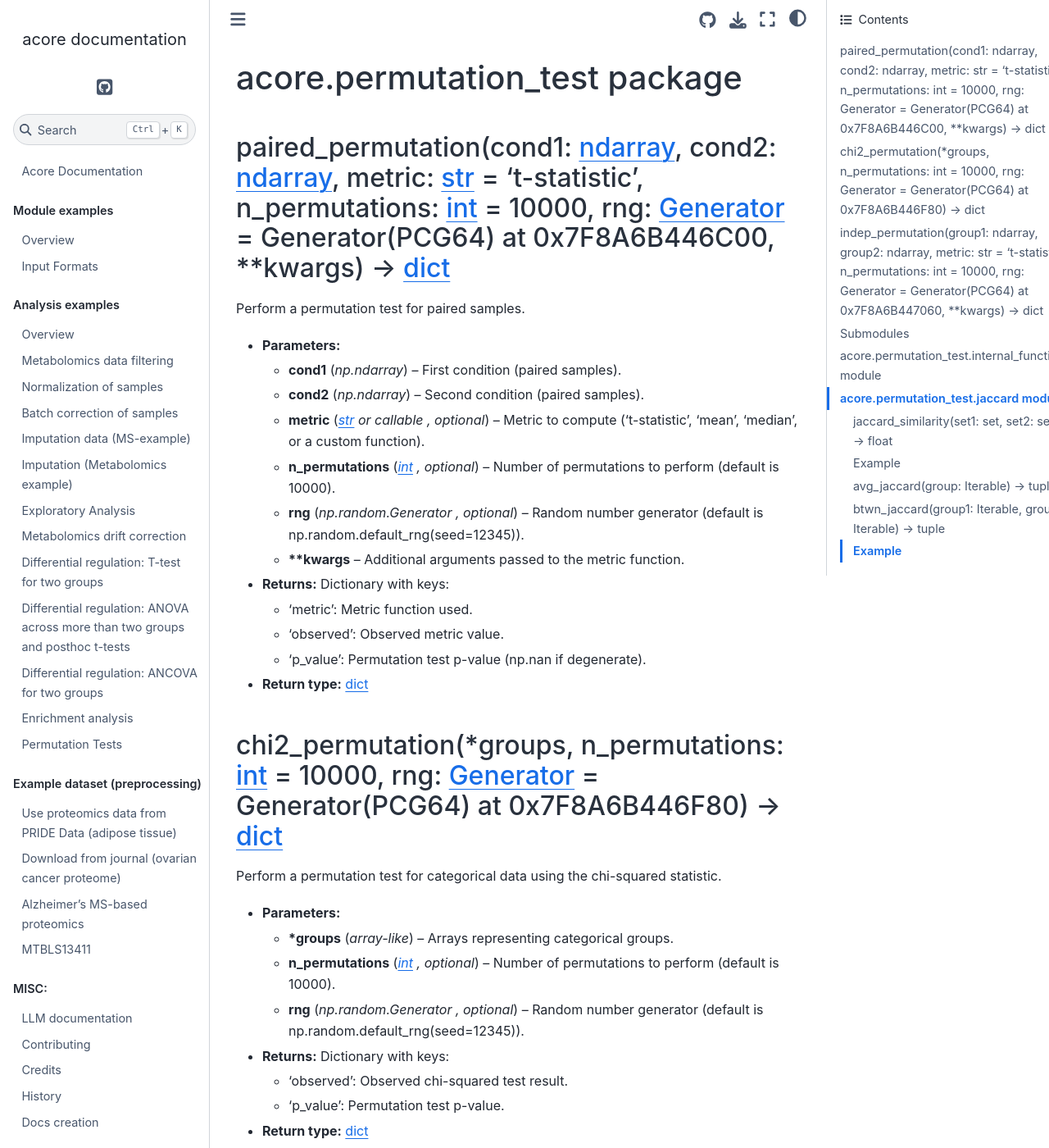
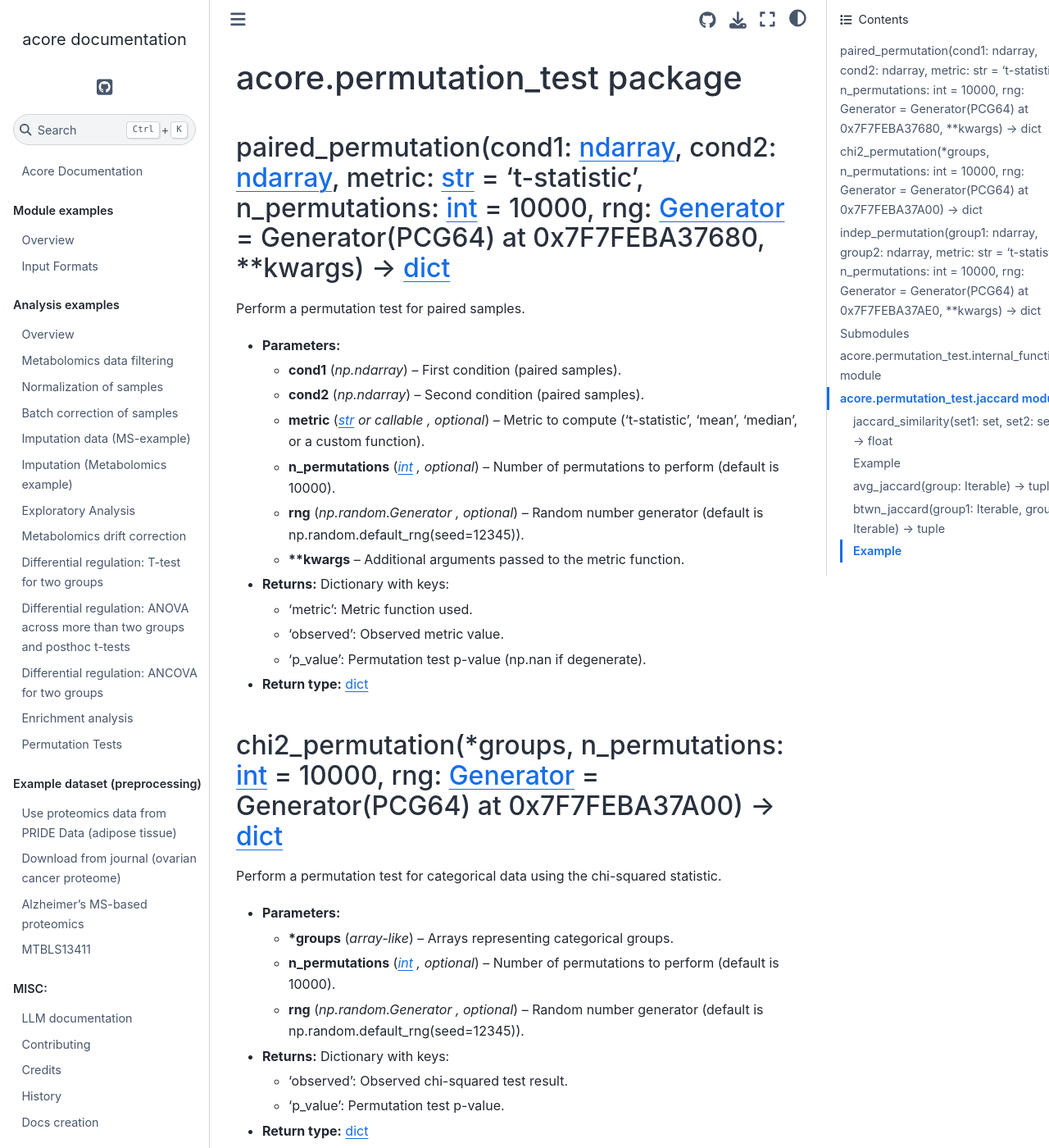
Before and after one commit to Multiomics-Analytics-Group/acore, a Sphinx documentation site: the page built from docs/markdown_ref/acore.permutation_test.md, in a window 1280 px wide and 1400 px high. Shown: the whole window at 82% size. Built offline with Sphinx 7.4.7 and the Sphinx Book theme 1.1.4, drawn with Linux system fonts in a browser that asks for light colours; pages that are not in the unit, such as notebooks, are missing from menus; a script that is not in the unit is left out; some of the changed text lies outside the part shown.

Commit message:
docs: update markdown reference

```diff
--- a/docs/markdown_ref/acore.permutation_test.md
+++ b/docs/markdown_ref/acore.permutation_test.md
@@ -1,6 +1,6 @@
 # acore.permutation_test package
 
-### paired_permutation(cond1: [ndarray](https://numpy.org/doc/stable/reference/generated/numpy.ndarray.html#numpy.ndarray), cond2: [ndarray](https://numpy.org/doc/stable/reference/generated/numpy.ndarray.html#numpy.ndarray), metric: [str](https://docs.python.org/3/library/stdtypes.html#str) = 't-statistic', n_permutations: [int](https://docs.python.org/3/library/functions.html#int) = 10000, rng: [Generator](https://numpy.org/doc/stable/reference/random/generator.html#numpy.random.Generator) = Generator(PCG64) at 0x7F8A6B446C00, \*\*kwargs) → [dict](https://docs.python.org/3/library/stdtypes.html#dict)
+### paired_permutation(cond1: [ndarray](https://numpy.org/doc/stable/reference/generated/numpy.ndarray.html#numpy.ndarray), cond2: [ndarray](https://numpy.org/doc/stable/reference/generated/numpy.ndarray.html#numpy.ndarray), metric: [str](https://docs.python.org/3/library/stdtypes.html#str) = 't-statistic', n_permutations: [int](https://docs.python.org/3/library/functions.html#int) = 10000, rng: [Generator](https://numpy.org/doc/stable/reference/random/generator.html#numpy.random.Generator) = Generator(PCG64) at 0x7F7FEBA37680, \*\*kwargs) → [dict](https://docs.python.org/3/library/stdtypes.html#dict)
 
 Perform a permutation test for paired samples.
 
@@ -19,7 +19,7 @@ Perform a permutation test for paired samples.
 * **Return type:**
   [dict](https://docs.python.org/3/library/stdtypes.html#dict)
 
-### chi2_permutation(\*groups, n_permutations: [int](https://docs.python.org/3/library/functions.html#int) = 10000, rng: [Generator](https://numpy.org/doc/stable/reference/random/generator.html#numpy.random.Generator) = Generator(PCG64) at 0x7F8A6B446F80) → [dict](https://docs.python.org/3/library/stdtypes.html#dict)
+### chi2_permutation(\*groups, n_permutations: [int](https://docs.python.org/3/library/functions.html#int) = 10000, rng: [Generator](https://numpy.org/doc/stable/reference/random/generator.html#numpy.random.Generator) = Generator(PCG64) at 0x7F7FEBA37A00) → [dict](https://docs.python.org/3/library/stdtypes.html#dict)
 
 Perform a permutation test for categorical data using the chi-squared statistic.
 
@@ -34,7 +34,7 @@ Perform a permutation test for categorical data using the chi-squared statistic.
 * **Return type:**
   [dict](https://docs.python.org/3/library/stdtypes.html#dict)
 
-### indep_permutation(group1: [ndarray](https://numpy.org/doc/stable/reference/generated/numpy.ndarray.html#numpy.ndarray), group2: [ndarray](https://numpy.org/doc/stable/reference/generated/numpy.ndarray.html#numpy.ndarray), metric: [str](https://docs.python.org/3/library/stdtypes.html#str) = 't-statistic', n_permutations: [int](https://docs.python.org/3/library/functions.html#int) = 10000, rng: [Generator](https://numpy.org/doc/stable/reference/random/generator.html#numpy.random.Generator) = Generator(PCG64) at 0x7F8A6B447060, \*\*kwargs) → [dict](https://docs.python.org/3/library/stdtypes.html#dict)
+### indep_permutation(group1: [ndarray](https://numpy.org/doc/stable/reference/generated/numpy.ndarray.html#numpy.ndarray), group2: [ndarray](https://numpy.org/doc/stable/reference/generated/numpy.ndarray.html#numpy.ndarray), metric: [str](https://docs.python.org/3/library/stdtypes.html#str) = 't-statistic', n_permutations: [int](https://docs.python.org/3/library/functions.html#int) = 10000, rng: [Generator](https://numpy.org/doc/stable/reference/random/generator.html#numpy.random.Generator) = Generator(PCG64) at 0x7F7FEBA37AE0, \*\*kwargs) → [dict](https://docs.python.org/3/library/stdtypes.html#dict)
 
 Perform a permutation test for independent samples.
 
```
